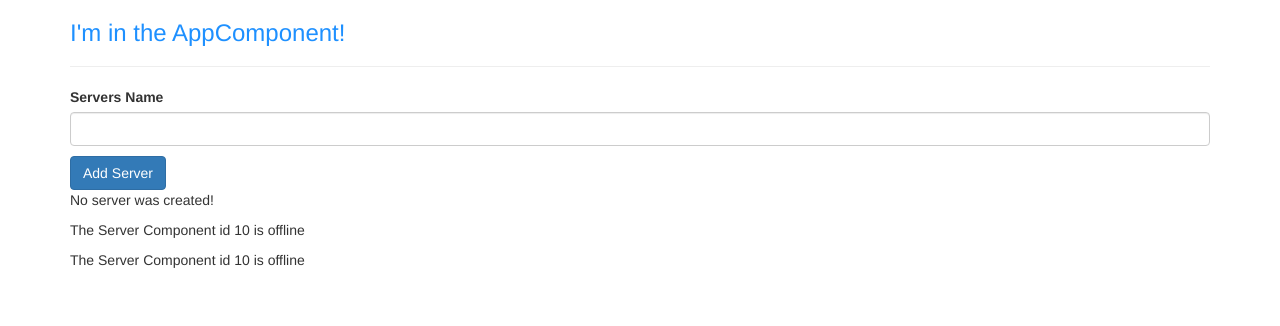
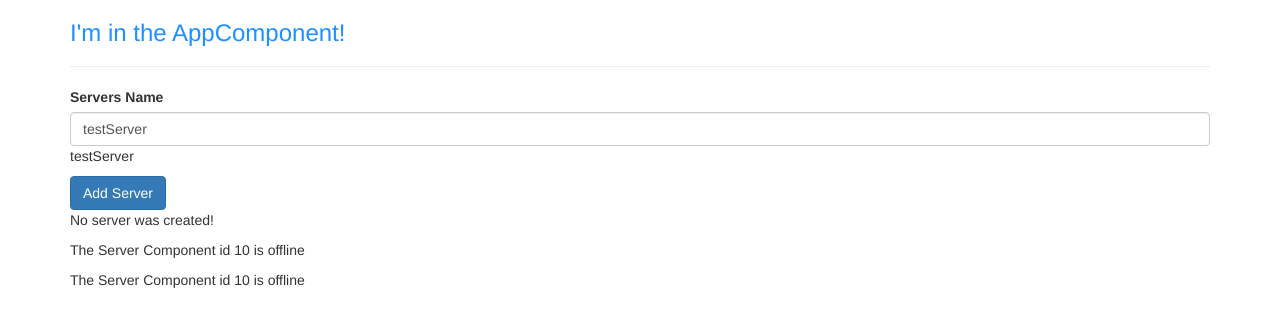
Before and after one commit to Anil5321/angular-components-modules, an Angular app: page / in a window 1280 px wide. Shown: the top 326 px of the page. Built offline with nearby package versions, Linux system fonts and the light colour scheme.

Commit message:
Two-Way-DataBinding

```diff
--- a/src/app/servers/servers.component.html
+++ b/src/app/servers/servers.component.html
@@ -1,6 +1,8 @@
 <label>Servers Name</label>
+<!-- <input type="text" class="form-control"
+(input)="onUpdateServerName($event)"> -->
 <input type="text" class="form-control"
-(input)="onUpdateServerName($event)">
+[(ngModel)]="serverName">
 <P>{{serverName}}</P>
 <button class="btn btn-primary" (click)="onCreatServer()" [disabled]="!allowNewServer">Add Server</button>
 <!--<p>{{allowNewServer}}</p> -->
--- a/src/app/servers/servers.component.ts
+++ b/src/app/servers/servers.component.ts
@@ -13,7 +13,7 @@ import { Component, OnInit } from '@angular/core';
 export class ServersComponent implements OnInit {
   allowNewServer= false;
   serverCreationStatus='No server was created!';
-  ServerName='';
+  serverName="testServer";
   constructor() {
     setTimeout(() =>{
 
```
